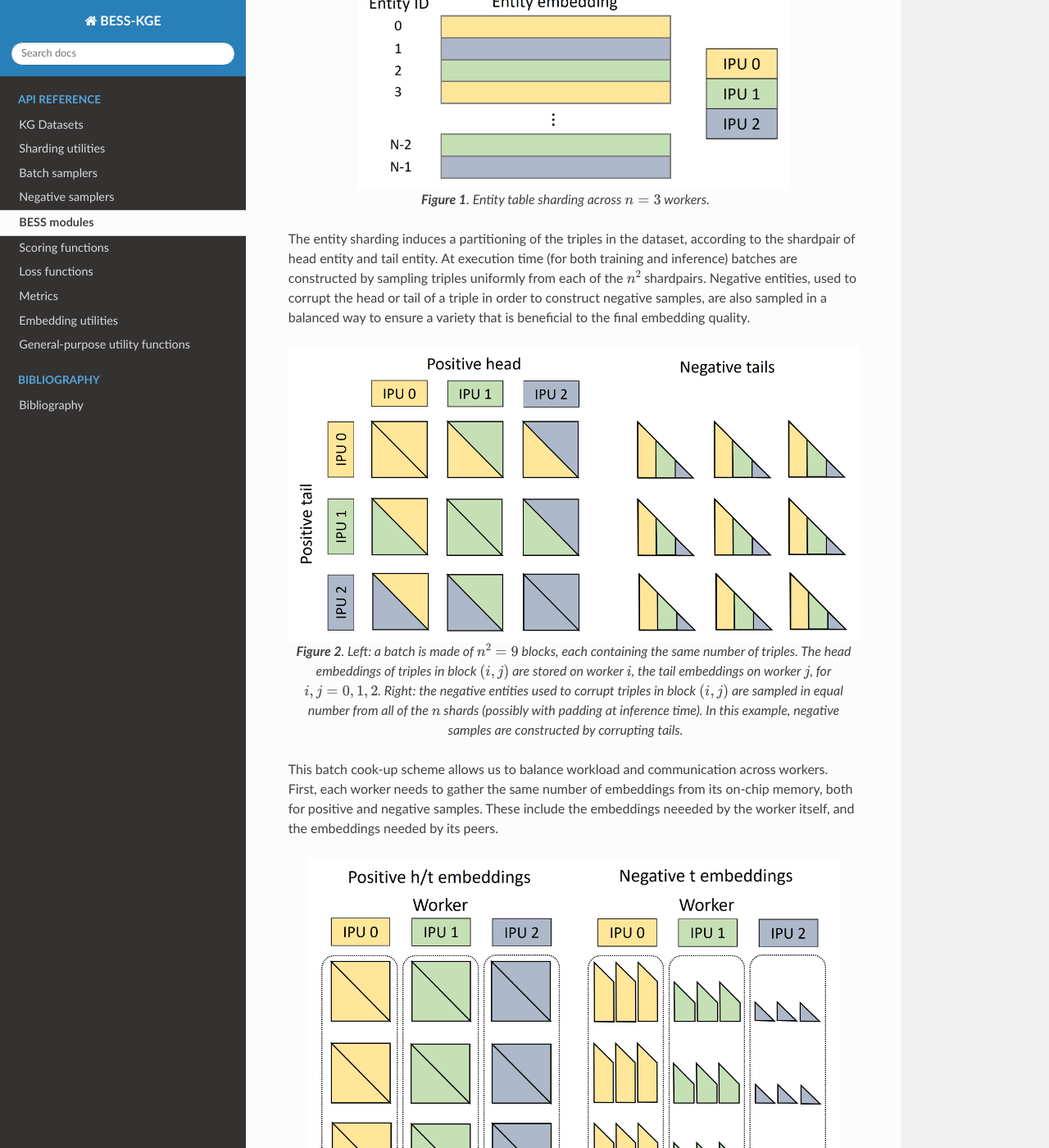
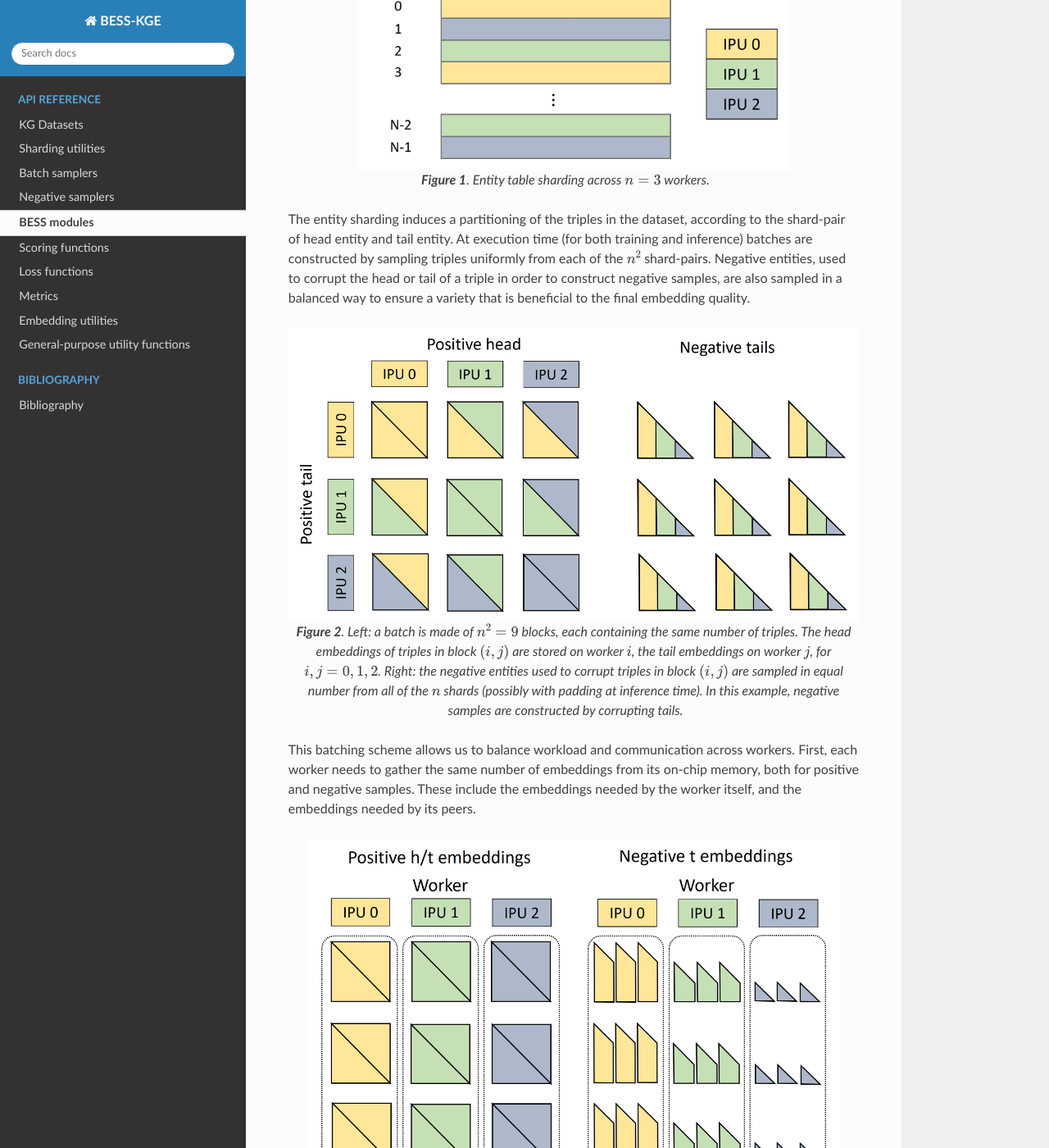
Before and after one commit to graphcore-research/bess-kge, a Sphinx documentation site: the page built from docs/source/API_ref/bess.rst, in a window 1280 px wide and 1400 px high, scrolled down 298 px. Shown: the whole window at 82% size. Built offline with Sphinx 7.4.7 and the Read the Docs theme 2.0.0, drawn with Linux system fonts in a browser that asks for light colours; some of the changed text lies outside the part shown.

```diff
--- a/docs/source/API_ref/bess.rst
+++ b/docs/source/API_ref/bess.rst
@@ -1,8 +1,9 @@
 BESS modules
-==============
+================
+
 When distributing the workload over :math:`n` workers (=IPUs), BESS
-randomly splits the entity embedding table in :math:`n` shards of equal
-size, each of which is stored in one of the workers' memory. The
+randomly splits the entity embedding table into :math:`n` shards of equal
+size, each of which is stored in a worker's memory. The
 embedding table for relation types, on the other hand, is replicated
 across workers, as it is usually much smaller.
 
@@ -13,9 +14,9 @@ across workers, as it is usually much smaller.
    **Figure 1**. Entity table sharding across :math:`n=3` workers.
 
 The entity sharding induces a partitioning of the triples in the
-dataset, according to the shardpair of head entity and tail entity. At
+dataset, according to the shard-pair of head entity and tail entity. At
 execution time (for both training and inference) batches are constructed
-by sampling triples uniformly from each of the :math:`n^2` shardpairs.
+by sampling triples uniformly from each of the :math:`n^2` shard-pairs.
 Negative entities, used to corrupt the head or tail of a triple in order
 to construct negative samples, are also sampled in a balanced way to ensure
 a variety that is beneficial to the final embedding quality.
@@ -36,17 +37,17 @@ a variety that is beneficial to the final embedding quality.
    by corrupting tails.
 
 
-This batch cook-up scheme allows us to balance workload and
+This batching scheme allows us to balance workload and
 communication across workers. First, each worker needs to gather the
 same number of embeddings from its on-chip memory, both for positive and
-negative samples. These include the embeddings neeeded by the worker
+negative samples. These include the embeddings needed by the worker
 itself, and the embeddings needed by its peers.
 
 .. figure:: ../images/gather.jpg
    :width: 650px
    :align: center
 
-   **Figure 3**. The required embeddings are gathered from the IPUs’
+   **Figure 3**. The required embeddings are gathered from the IPU
    SRAM. Each worker needs to retrieve the head embeddings for :math:`n`
    positive triple blocks, and the same for tail embeddings (the
    :math:`3 + 3` triangles of same colour in :ref:`Figure 2 (left) <figure2>`).
```
Also changed, not shown: other parts of docs/source/API_ref/bess.rst (+2 -2 lines), CONTRIBUTING.md (+8 -4 lines), README.md (+27 -25 lines), docs/source/index.rst (+5 -5 lines), 3 other files.
